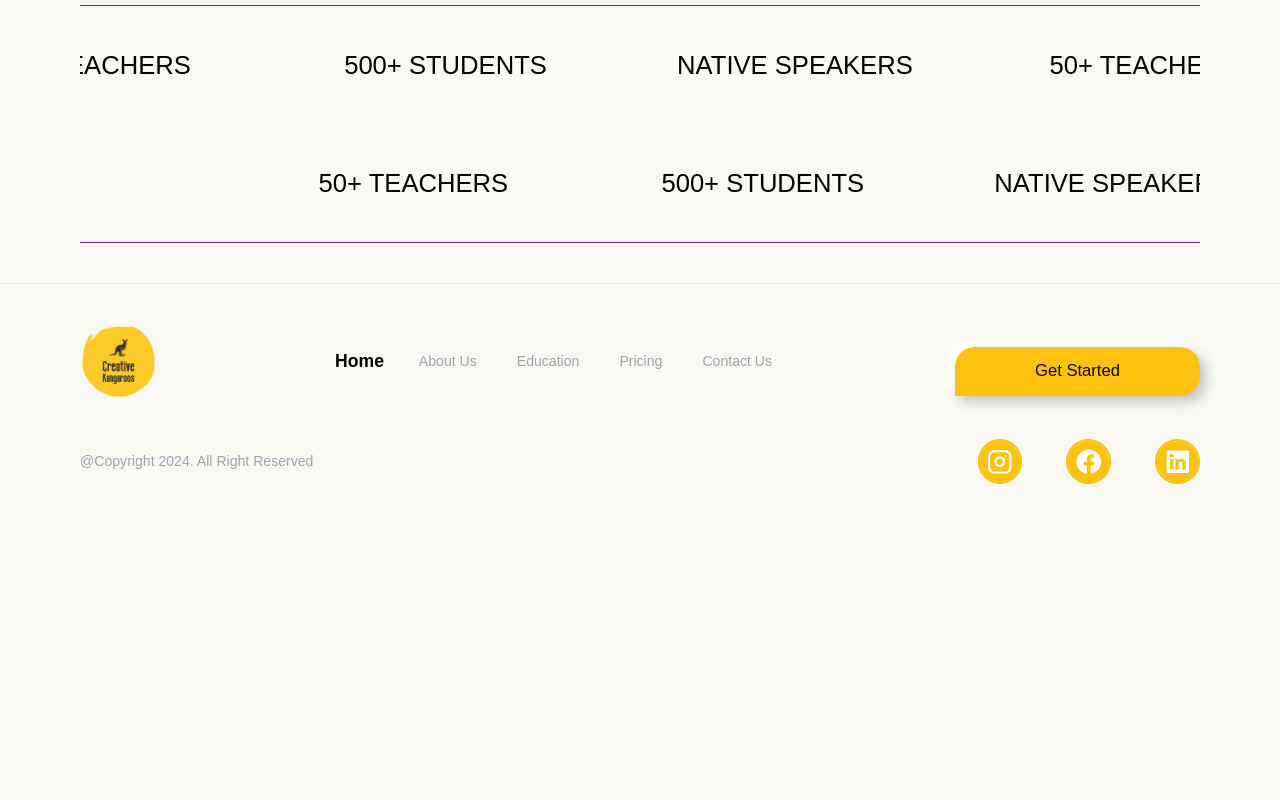
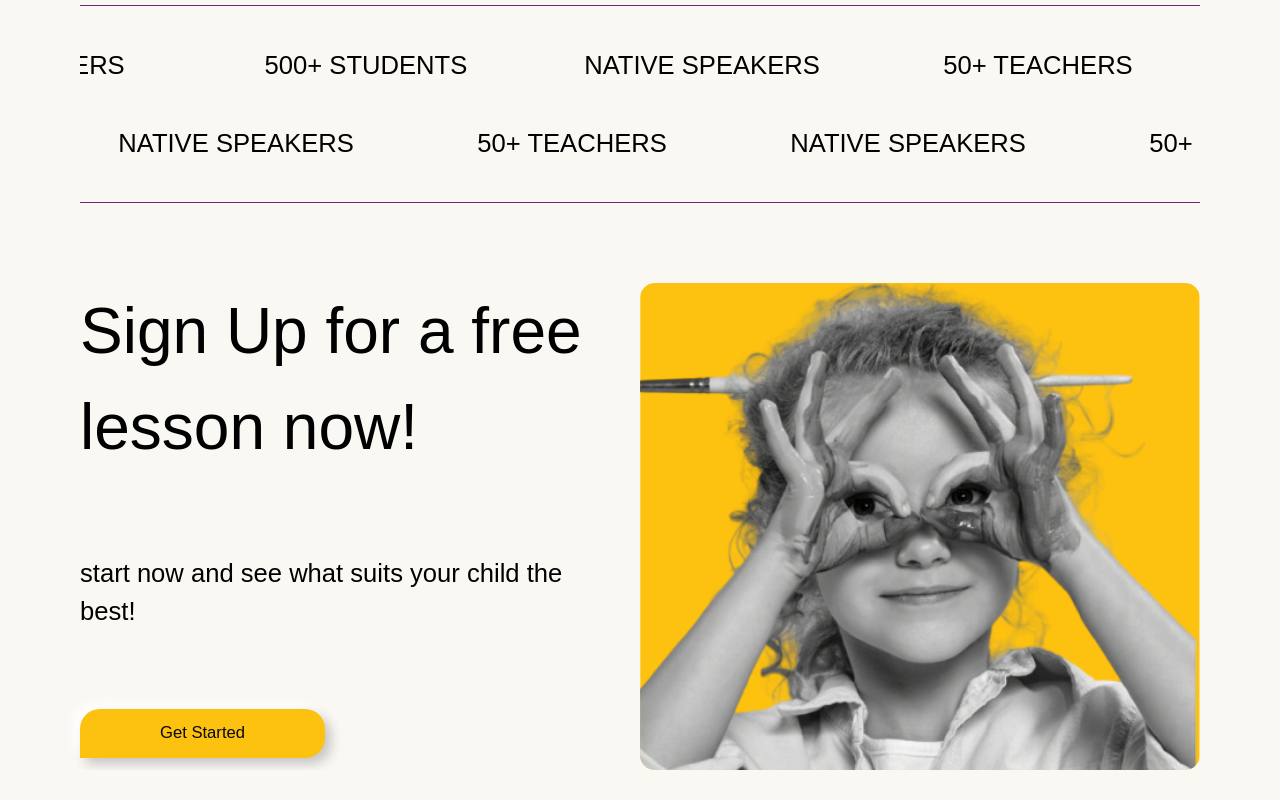
Before and after one commit to Faxraddin/kangaroos, a Next.js app: page /AboutUs in a window 1280 px wide. Shown: the part 1080-1880 px from the top of the page. Before the commit the page ends 1604 px from the top, so only its background shows below. Built offline with nearby package versions, Linux system fonts and the light colour scheme; a web font is replaced by a local one.

Commit message:
new section

```diff
--- a/app/AboutUs/page.jsx
+++ b/app/AboutUs/page.jsx
@@ -25,12 +25,12 @@ const AboutUs = () => {
             </section>
 
             <section className="flex border-t border-b border-[#6A2985] flex-col w-full h-auto">
-                <div className="slider-container sm:pb-0 lg:py-5 py-10">
+                <div className="slider-container sm:pb-0 lg:py-5 pt-10">
                     <div className="slider">
                         <div className="slide-track">
                             {facts.map((fact) => {
                                 return (
-                                    <div key={fact.id} className="slide w-[21%] sm:w-max sm:mx-5">
+                                    <div key={fact.id} className="slide w-[15%] sm:w-max sm:mx-5">
                                         <h1 className="text-[2vw] lg:text-[20px] uppercase">{fact.fact}</h1>
                                     </div>
                                 )
@@ -38,7 +38,15 @@ const AboutUs = () => {
                             {/* Repeat the slides to create the infinite effect */}
                             {facts.map((fact) => {
                                 return (
-                                    <div key={fact.id} className="slide w-[21%] sm:w-max sm:mx-5">
+                                    <div key={fact.id} className="slide w-[15%] sm:w-max sm:mx-5">
+                                        <h1 className="text-[2vw] lg:text-[20px] uppercase">{fact.fact}</h1>
+                                    </div>
+                                )
+                            })}
+                            {/* Repeat the slides to create the infinite effect */}
+                            {facts.map((fact) => {
+                                return (
+                                    <div key={fact.id} className="slide w-[15%] sm:w-max sm:mx-5">
                                         <h1 className="text-[2vw] lg:text-[20px] uppercase">{fact.fact}</h1>
                                     </div>
                                 )
@@ -51,7 +59,7 @@ const AboutUs = () => {
                         <div className="slide-track2">
                             {facts.map((fact) => {
                                 return (
-                                    <div key={fact.id} className="slide w-[21%] sm:w-max sm:mx-5">
+                                    <div key={fact.id} className="slide w-[15%] sm:w-max sm:mx-5">
                                         <h1 className="text-[2vw] lg:text-[20px] uppercase">{fact.fact}</h1>
                                     </div>
                                 )
@@ -59,7 +67,15 @@ const AboutUs = () => {
                             {/* Repeat the slides to create the infinite effect */}
                             {facts.map((fact) => {
                                 return (
-                                    <div key={fact.id} className="slide w-[21%] sm:w-max sm:mx-5">
+                                    <div key={fact.id} className="slide w-[15%] sm:w-max sm:mx-5">
+                                        <h1 className="text-[2vw] lg:text-[20px] uppercase">{fact.fact}</h1>
+                                    </div>
+                                )
+                            })}
+                            {/* Repeat the slides to create the infinite effect */}
+                            {facts.map((fact) => {
+                                return (
+                                    <div key={fact.id} className="slide w-[15%] sm:w-max sm:mx-5">
                                         <h1 className="text-[2vw] lg:text-[20px] uppercase">{fact.fact}</h1>
                                     </div>
                                 )
@@ -68,6 +84,16 @@ const AboutUs = () => {
                     </div>
                 </div>
             </section>
+            <section className="w-full md:flex-col md:justify-center h-auto flex justify-between items-center">
+                <div className="w-[45%] md:w-full h-[38vw] lg:h-auto flex-col lg:gap-3 pb-3 flex justify-between items-start">
+                    <h1 className="Font2 md:text-[30px] text-[5vw]">Sign Up for a free lesson now!</h1>
+                    <p className="text-[2vw] md:text-[14px]">start now and see what suits your child the best!</p>
+                    <button className="btn-animation md:text-[14px] sm:px-0 sm:w-full  sm:text-[13px] lg:py-2 py-3 px-20 text-[1.3vw] text-white rounded-r-[20px] rounded-t-[20px]">Get Started</button>
+                </div>
+                <div className="w-[50%] md:w-full lg:h-auto h-[38vw] rounded-[15px]">
+                    <Image className="w-[100%] object-cover rounded-[15px] h-full" alt="hero about us" width={500} height={500} src={'/About/h2.svg'} />
+                </div>
+            </section>
         </div>
     )
 }
--- a/app/globals.css
+++ b/app/globals.css
@@ -442,7 +442,7 @@ img {
 
 @keyframes scrollRight {
   0% {
-    transform: translateX(0);
+    transform: translateX(-50%);
   }
   100% {
     transform: translateX(+50%);
```
Also changed, not shown: public/About/h2.svg (added).
